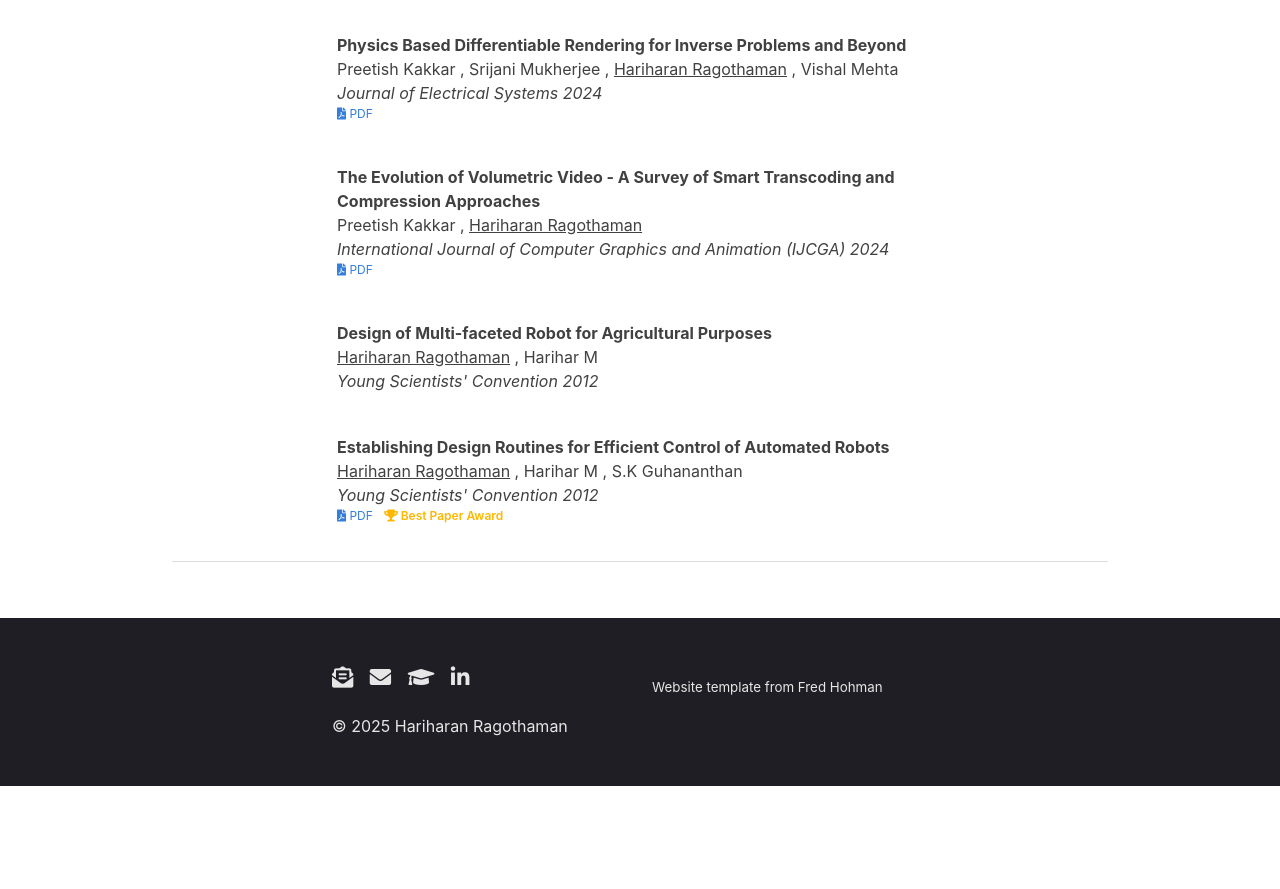
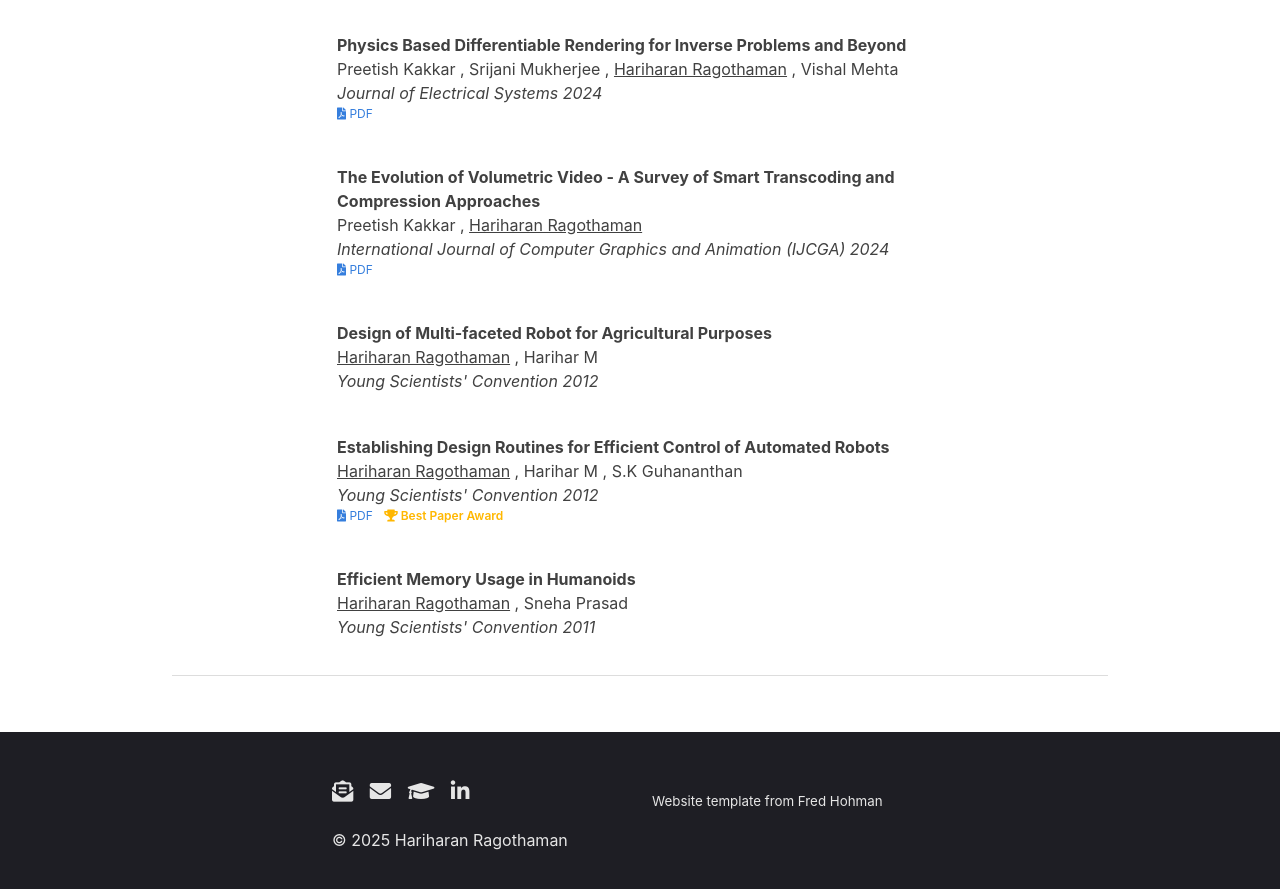
Before and after one commit to hariharanragothaman/hariharanragothaman.github.io, a Jekyll site: the page built from index.md, in a window 1280 px wide and 900 px high, scrolled down 4548 px. Shown: the top 889 px of the window. Built offline with Jekyll 4.4.1, drawn with Linux system fonts in a browser that asks for light colours; nearby versions of some CDN libraries; some web fonts are replaced; before the commit the page ends 5334 px from its top, so only the background shows below that.

Commit message:
Polishes and Updates

```diff
--- a/_data/publications.yaml
+++ b/_data/publications.yaml
@@ -127,3 +127,13 @@
   award: Best Paper Award
   type: conference
   pdf: https://arxiv.org/pdf/2411.16016
+
+- id: humanoids
+  authors:
+    - Hariharan Ragothaman
+    - Sneha Prasad
+  title: Efficient Memory Usage in Humanoids
+  venue: Young Scientists' Convention
+  year: 2011
+  type: conference
+  pdf:
```
